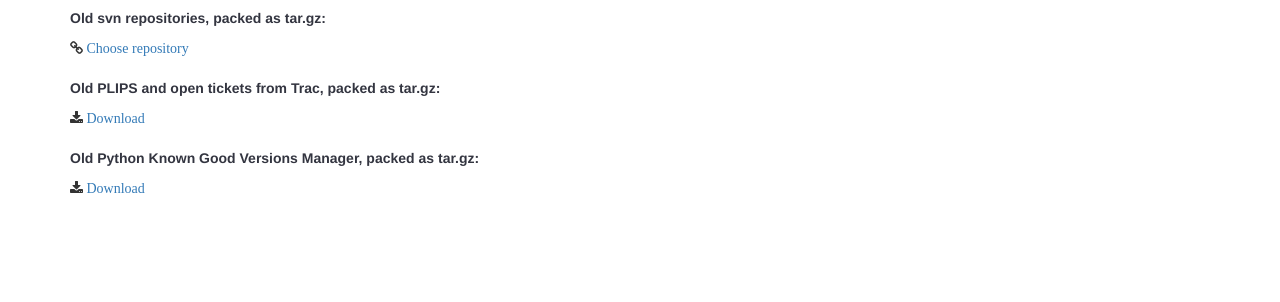
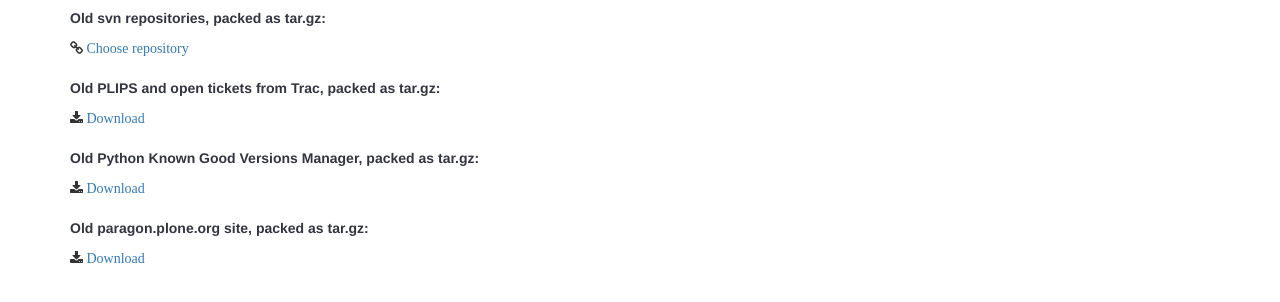
Before and after one commit to ecomrobert/archive.plone.org, a plain HTML site: page index.html in a window 1280 px wide. Shown: the part 182-484 px from the top of the page. Drawn offline with Linux system fonts and the light colour scheme.

Commit message:
Add: paragon.plone.org to index

```diff
--- a/index.html
+++ b/index.html
@@ -112,6 +112,9 @@
                 <br><br>
                 <p>Old Python Known Good Versions Manager, packed as tar.gz:</p>
                 <i class="fa fa-download" aria-hidden="true"><a href="https://archive.plone.org/good-py.appspot.com.tar.gz"> Download</a></i>
+                <br><br>
+                <p>Old paragon.plone.org site, packed as tar.gz:</p>
+                <i class="fa fa-download" aria-hidden="true"><a href="https://archive.plone.org/paragon.tar.gz"> Download</a></i>
             </div>
         </div>
     </div>
```
Also changed, not shown: 1 other file.
